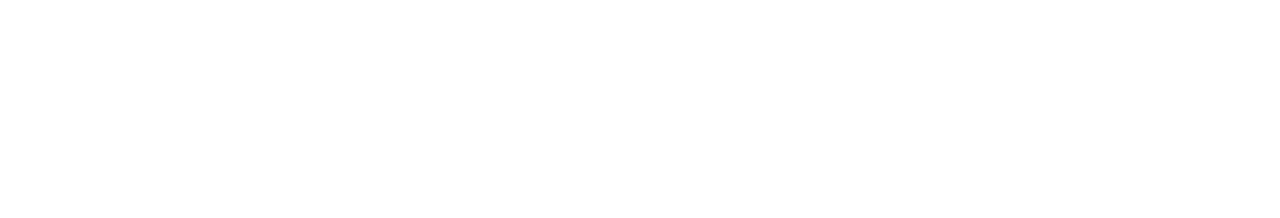
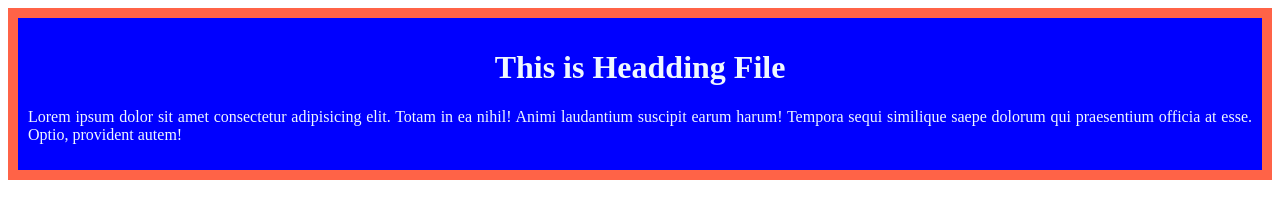
Before and after one commit to milonhossain01/present-task, a plain HTML site: page index.html in a window 1280 px wide. Drawn offline with Linux system fonts and the light colour scheme.

Commit message:
Second commit

```diff
--- a/index.html
+++ b/index.html
@@ -4,8 +4,13 @@
     <meta charset="UTF-8">
     <meta name="viewport" content="width=device-width, initial-scale=1.0">
     <title>Document</title>
+    <!-- <link rel="stylesheet" href="blog.css"> -->
+     <link rel="stylesheet" href="style/blog.css">
 </head>
 <body>
-
+    <div>
+        <h1 style="text-align: center;">This is Headding File</h1>
+        <p>Lorem ipsum dolor sit amet consectetur adipisicing elit. Totam in ea nihil! Animi laudantium suscipit earum harum! Tempora sequi similique saepe dolorum qui praesentium officia at esse. Optio, provident autem!</p>
+    </div>
 </body>
 </html>
--- /dev/null
+++ b/style/blog.css
@@ -0,0 +1,7 @@
+div{
+    background-color: blue;
+    color: aliceblue;
+    border: 10px solid tomato;
+    padding: 10px;
+    text-align: justify;
+}
```
